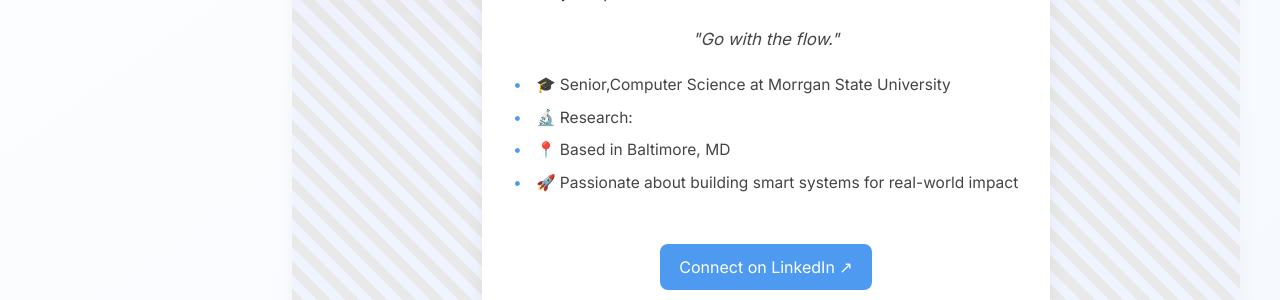
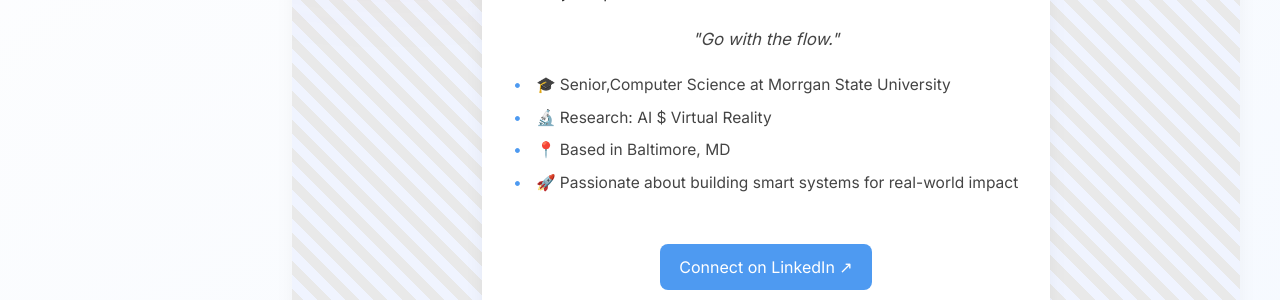
Before and after one commit to rojee-thapa/rojee-thapa.github.io, a Jekyll site: the page built from index.md, in a window 1280 px wide. Shown: the part 388-688 px from the top of the page. Built offline with Jekyll 4.4.1, drawn with Linux system fonts in a browser that asks for light colours.

Commit message:
Update index.md

```diff
--- a/index.md
+++ b/index.md
@@ -7,7 +7,7 @@ motto: "Go with the flow."
 
 quick_facts:
   - "🎓 Senior,Computer Science at Morrgan State University"
-  - "🔬 Research: "
+  - "🔬 Research: AI $ Virtual Reality"
   - "📍 Based in Baltimore, MD"
   - "🚀 Passionate about building smart systems for real-world impact"
 
```
